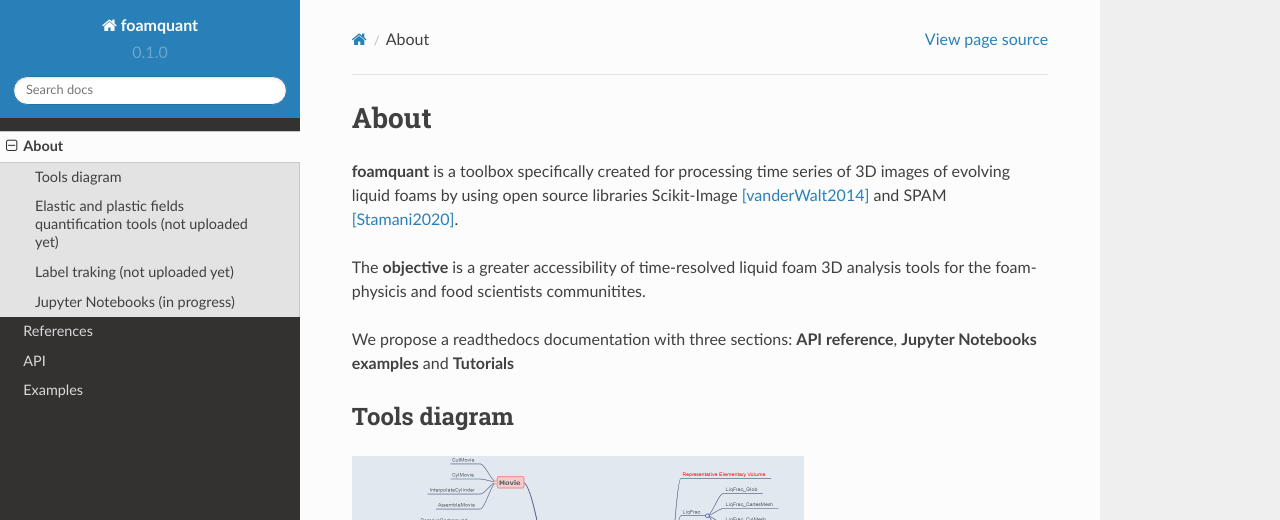
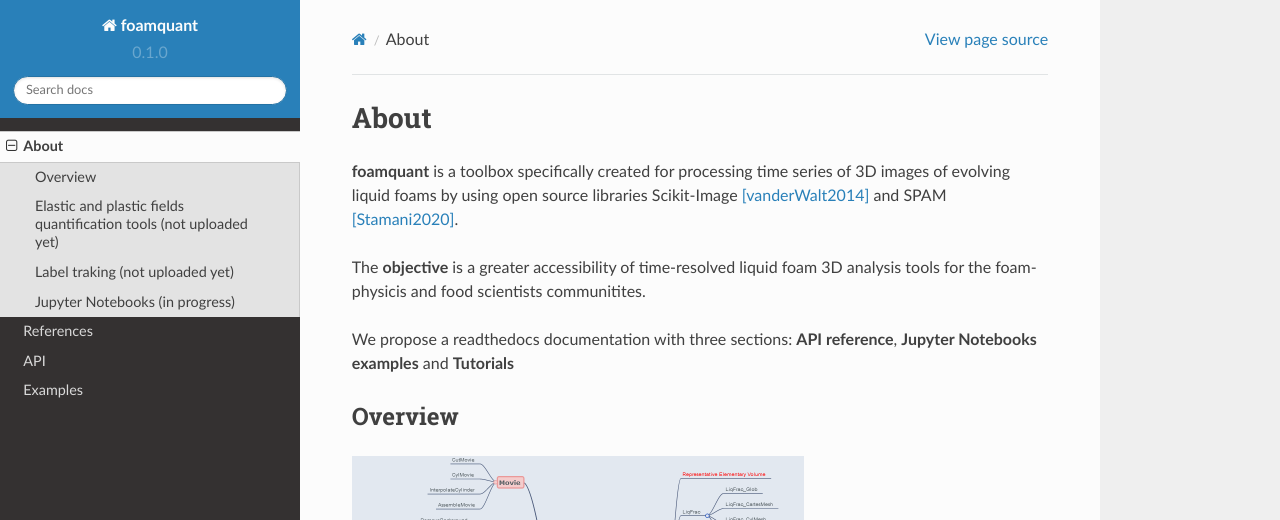
Before and after one commit to floschott/foamquant, a Sphinx documentation site: the page built from docs/source/about.rst, in a window 1280 px wide and 900 px high. Shown: the top 520 px of the window. Built offline with Sphinx 7.4.7 and the Read the Docs theme 2.0.0, drawn with Linux system fonts in a browser that asks for light colours.

Commit message:
Update about.rst

```diff
--- a/docs/source/about.rst
+++ b/docs/source/about.rst
@@ -9,7 +9,7 @@
 
 
 
-Tools diagram
+Overview
 -----------------
 
 .. figure:: Diagram.PNG
```
